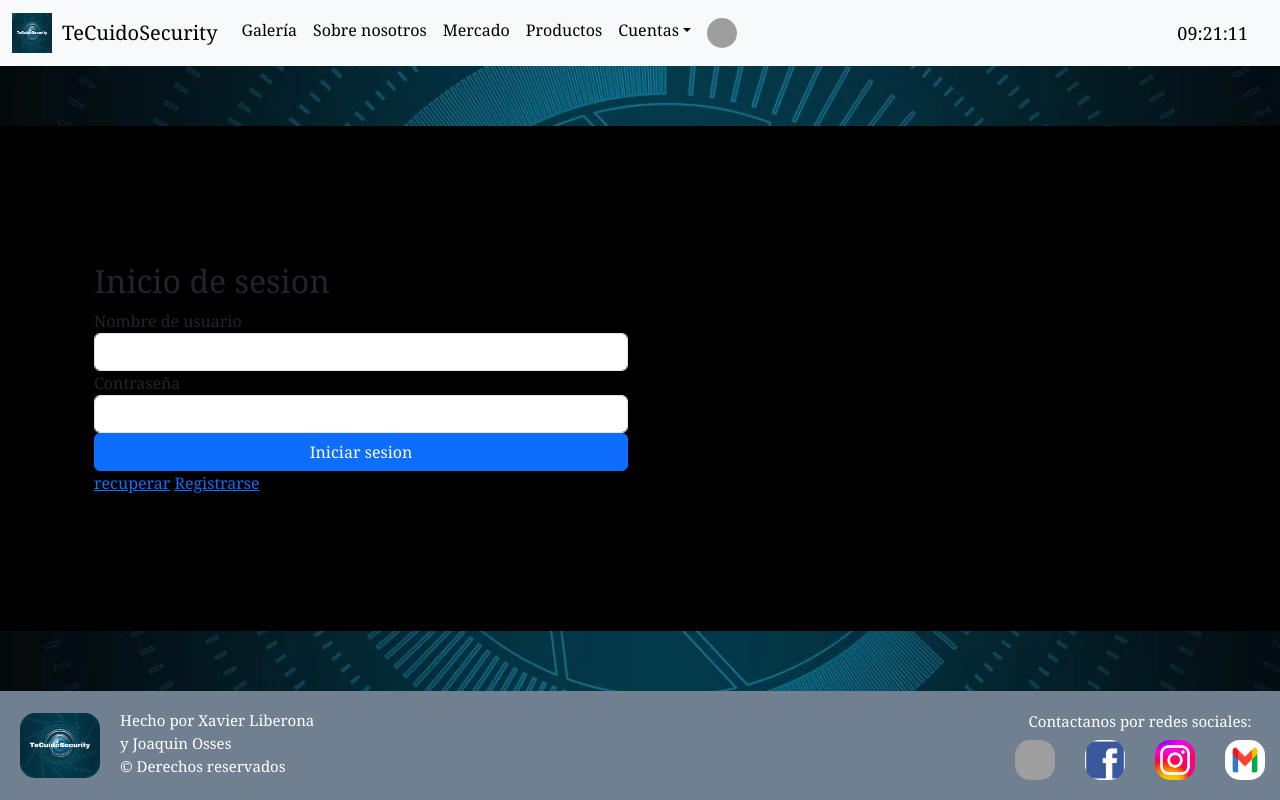
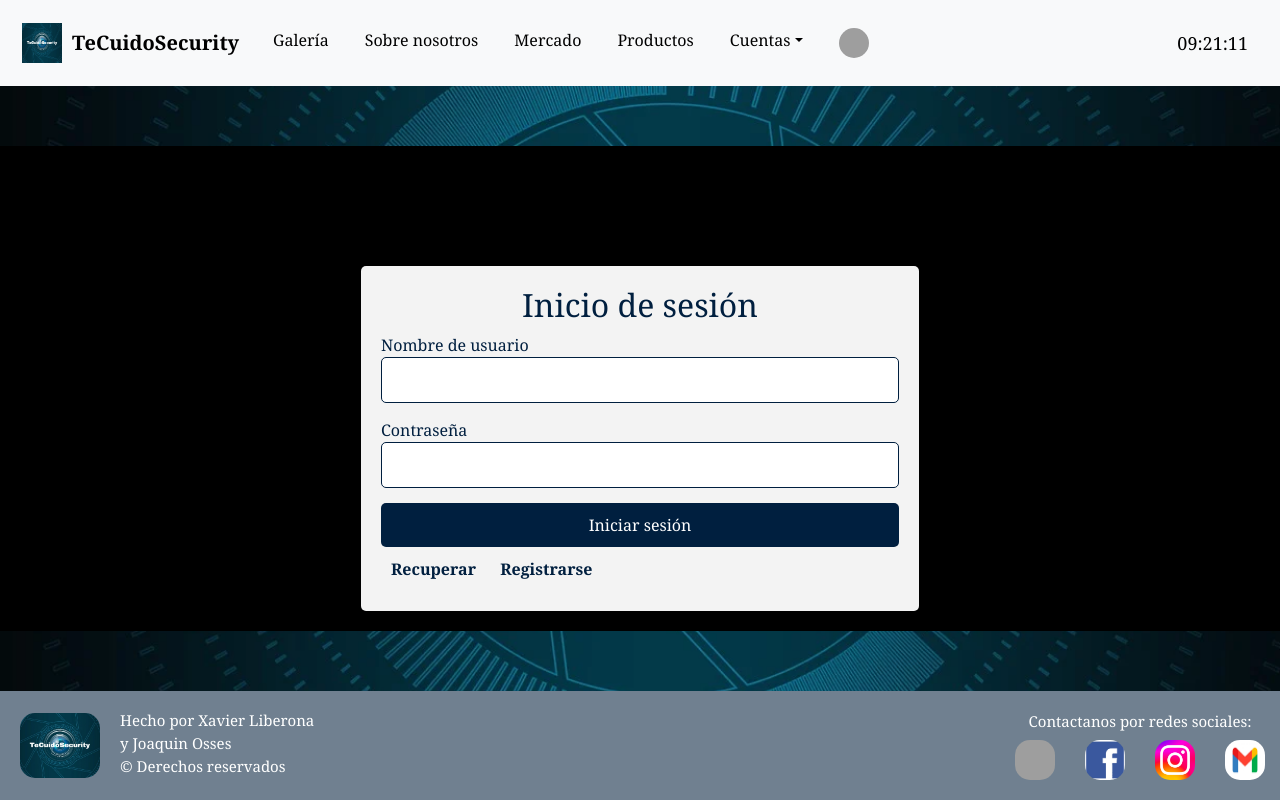
Before and after one commit to saintcarti/ProyAvance3, a Django app: template paginaWeb/cuentas/templates/registration/login.html in a window 1280 px wide. Run offline with Django 3.2, Linux system fonts and the light colour scheme; the template is opened without the code that fills it, so the values that code supplies are empty; grey boxes are pictures that could not be loaded.

Commit message:
va,bios recuperar, login y mercado

```diff
--- a/paginaWeb/cuentas/templates/registration/login.html
+++ b/paginaWeb/cuentas/templates/registration/login.html
@@ -1,11 +1,122 @@
-{%extends 'base.html'%} {%block contenido%} {%load static%}
+{% extends 'base.html' %} {% block contenido %} {% load static %}
+
+<style>
+  body {
+    background-color: #001f3f; /* Azul oscuro */
+  }
+
+  .container {
+    margin-top: 50px;
+  }
+
+  .col-md-6 {
+    background: #f3f3f3;
+    padding: 20px;
+    border-radius: 5px;
+    animation: fadeIn 1s ease-in-out;
+    margin: auto;
+  }
+
+  @keyframes fadeIn {
+    from {
+      opacity: 0;
+      transform: translateY(-20px);
+    }
+    to {
+      opacity: 1;
+      transform: translateY(0);
+    }
+  }
+
+  h2 {
+    color: #001f3f; /* Azul oscuro */
+    text-align: center;
+  }
+
+  .form-group {
+    margin-bottom: 15px;
+  }
+
+  .form-group label {
+    color: #001f3f; /* Azul oscuro */
+  }
+
+  .form-control {
+    width: 100%;
+    padding: 10px;
+    border: 1px solid #001f3f; /* Azul oscuro */
+    border-radius: 5px;
+    animation: inputFadeIn 1s ease-in-out;
+  }
+
+  @keyframes inputFadeIn {
+    from {
+      opacity: 0;
+    }
+    to {
+      opacity: 1;
+    }
+  }
+
+  .btn-primary {
+    background-color: #001f3f; /* Azul oscuro */
+    color: #fff;
+    border: none;
+    border-radius: 5px;
+    padding: 10px;
+    cursor: pointer;
+    transition: background-color 0.3s ease, transform 0.3s ease;
+    animation: buttonFadeIn 1s ease-in-out;
+  }
+
+  .btn-primary:hover {
+    background-color: #003366; /* Azul más claro */
+    transform: scale(1.05);
+  }
+
+  @keyframes buttonFadeIn {
+    from {
+      opacity: 0;
+      transform: scale(0.9);
+    }
+    to {
+      opacity: 1;
+      transform: scale(1);
+    }
+  }
+
+  a {
+    color: #001f3f; /* Azul oscuro */
+    text-decoration: none;
+    font-weight: 600;
+    margin: 10px;
+    display: inline-block;
+    animation: linkFadeIn 1s ease-in-out;
+  }
+
+  @keyframes linkFadeIn {
+    from {
+      opacity: 0;
+      transform: translateY(10px);
+    }
+    to {
+      opacity: 1;
+      transform: translateY(0);
+    }
+  }
+
+  a:hover {
+    color: #001f3f; /* Azul oscuro */
+    text-decoration: underline;
+  }
+</style>
 
 <div class="container">
   <div class="row">
     <div class="col-md-6">
-      <h2>Inicio de sesion</h2>
+      <h2>Inicio de sesión</h2>
       <form method="post">
-        {%csrf_token%}
+        {% csrf_token %}
         <div class="form-group">
           <label for="id_username">Nombre de usuario</label>
           <input
@@ -24,12 +135,12 @@
             class="form-control"
           />
         </div>
-        <input type="submit" value="Iniciar sesion" class="btn btn-primary" />
-        <a href="{%url 'recuperar'%}">recuperar</a>
-        <a href="{%url 'registro'%}">Registrarse</a>
+        <input type="submit" value="Iniciar sesión" class="btn btn-primary" />
+        <a href="{% url 'recuperar' %}">Recuperar</a>
+        <a href="{% url 'registro' %}">Registrarse</a>
       </form>
     </div>
   </div>
 </div>
 
-{%endblock%}
+{% endblock %}
--- a/paginaWeb/cuentas/templates/registration/register.html
+++ b/paginaWeb/cuentas/templates/registration/register.html
@@ -17,10 +17,5 @@
                         </div>
                     </div>
                 </div>
-
             </form>
-
-
-
-
 {%endblock%}
```
Also changed, not shown: paginaWeb/cuentas/templates/registration/recuperar.html (+74 -22 lines), paginaWeb/inventario/templates/vista/Mercado.html (+48 -14 lines), paginaWeb/db.sqlite3, paginaWeb/files/imagenes/CamaraMedio_sRYGRQe.jpg (added).
